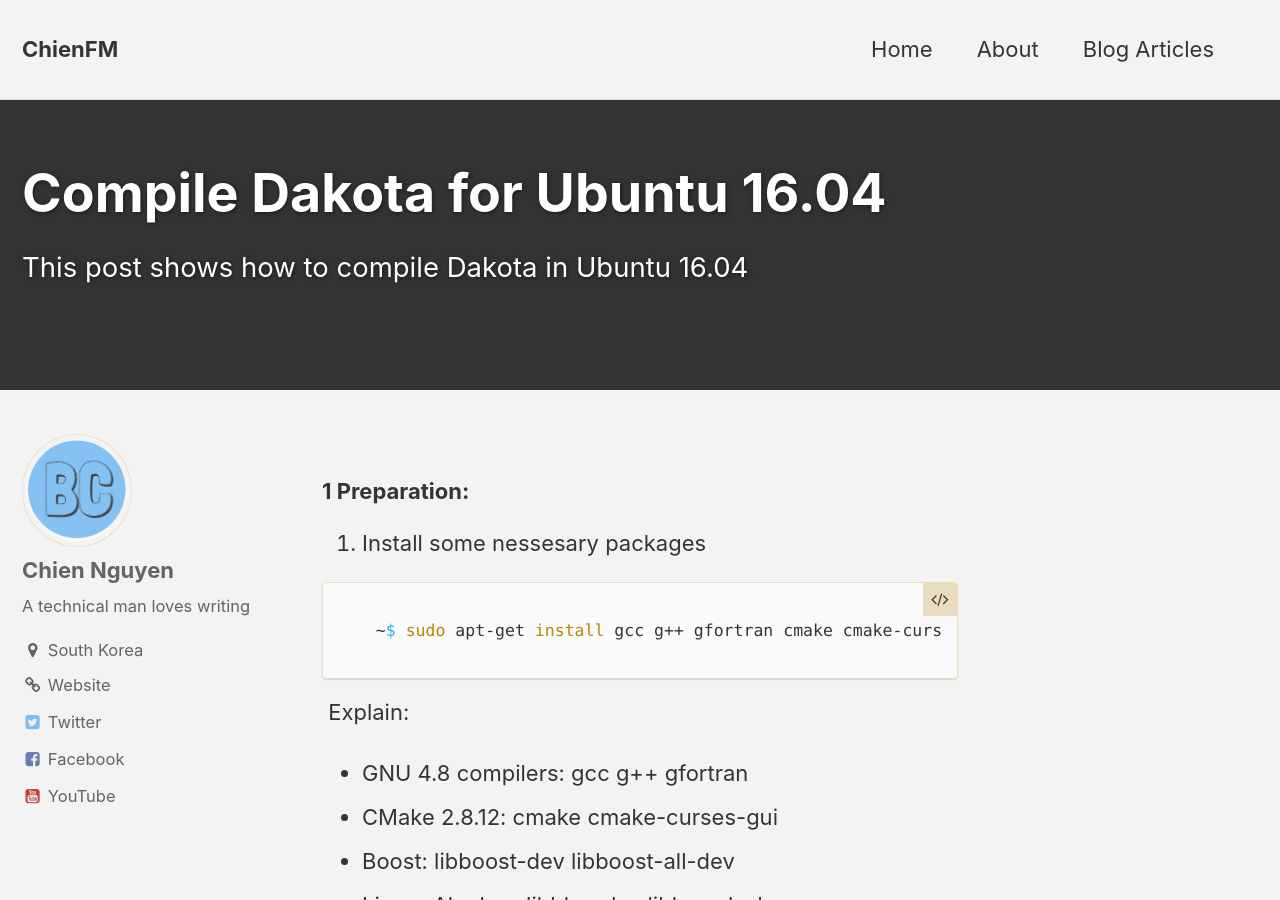
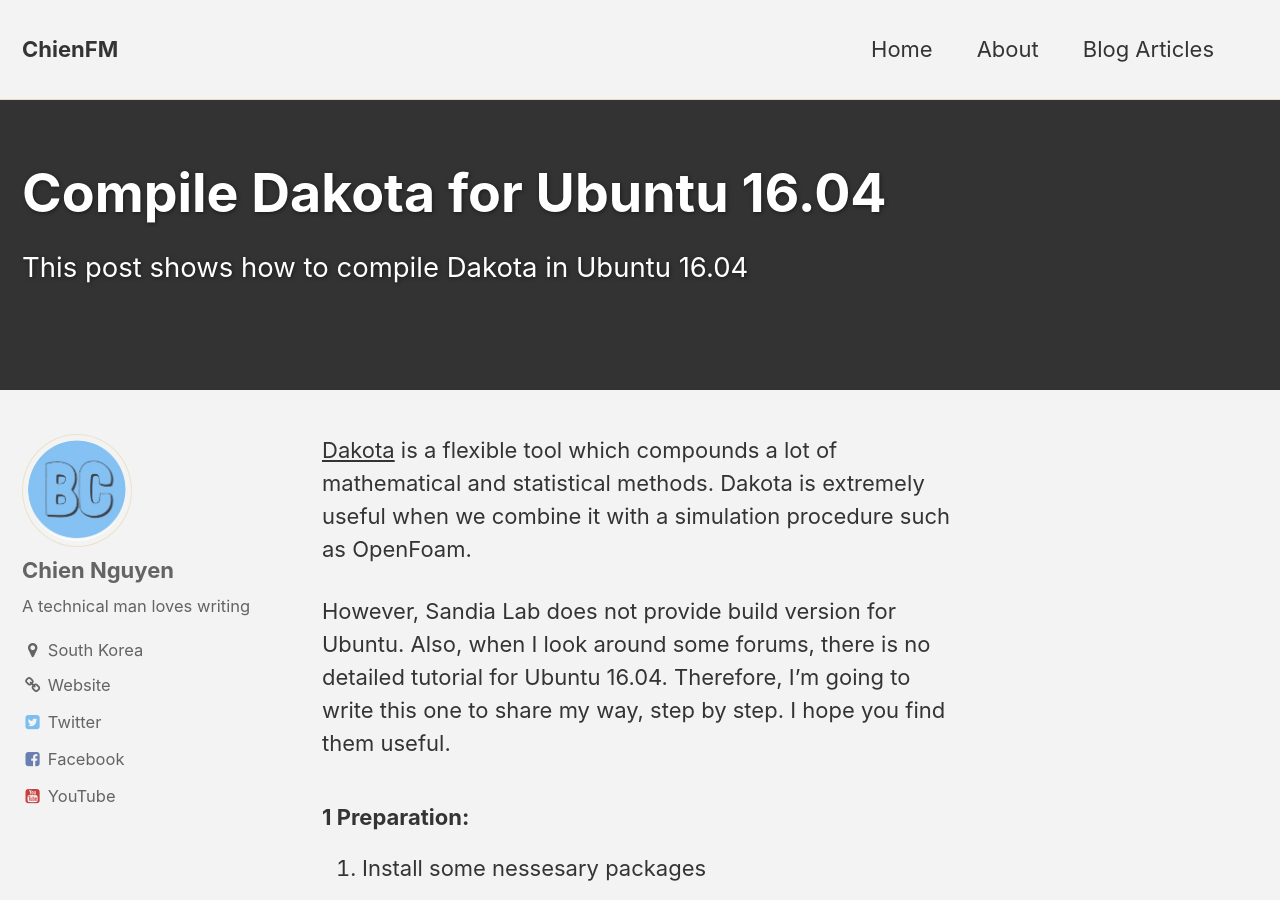
Before and after one commit to chienfm/chienfm.github.io, a Jekyll site: the page built from _posts/2017-10-22-Compile-Dakota-for-Ubuntu-16.04.md, in a window 1280 px wide and 900 px high. Built offline with Jekyll 4.4.1, drawn with Linux system fonts in a browser that asks for light colours; nearby versions of some CDN libraries; comment, search, counter and statistics services are not loaded; some of the changed text lies outside the part shown.

Commit message:
Update content

````diff
--- a/_posts/2017-10-22-Compile-Dakota-for-Ubuntu-16.04.md
+++ b/_posts/2017-10-22-Compile-Dakota-for-Ubuntu-16.04.md
@@ -11,9 +11,11 @@ tags:
   - Optimization
   - Ubuntu
   - Dakota
-last_modified_at: 2017-10-22T15:55
+last_modified_at: 2017-10-22T22:37
 ---
+[Dakota]("https://dakota.sandia.gov/") is a flexible tool which compounds a lot of mathematical and statistical methods. Dakota is extremely useful when we combine it with a simulation procedure such as OpenFoam.
 
+However, Sandia Lab does not provide build version for Ubuntu. Also, when I look around some forums, there is no detailed tutorial for Ubuntu 16.04. Therefore, I'm going to write this one to share my way, step by step. I hope you find them useful.
 
 ### 1 Preparation:
 
@@ -99,6 +101,6 @@ last_modified_at: 2017-10-22T15:55
    ```bash
    ~$ dakota -v
    ```
-
+  If the screen show the version and build date, the job is finished!  You also can follow the steps on [ the Dakota website]("https://dakota.sandia.gov/content/test-installation-0") to check the installation.
 
 Now you can use dakota in Ubuntu. The build was done for dakota 6.4 but might work with newer versions.
````
